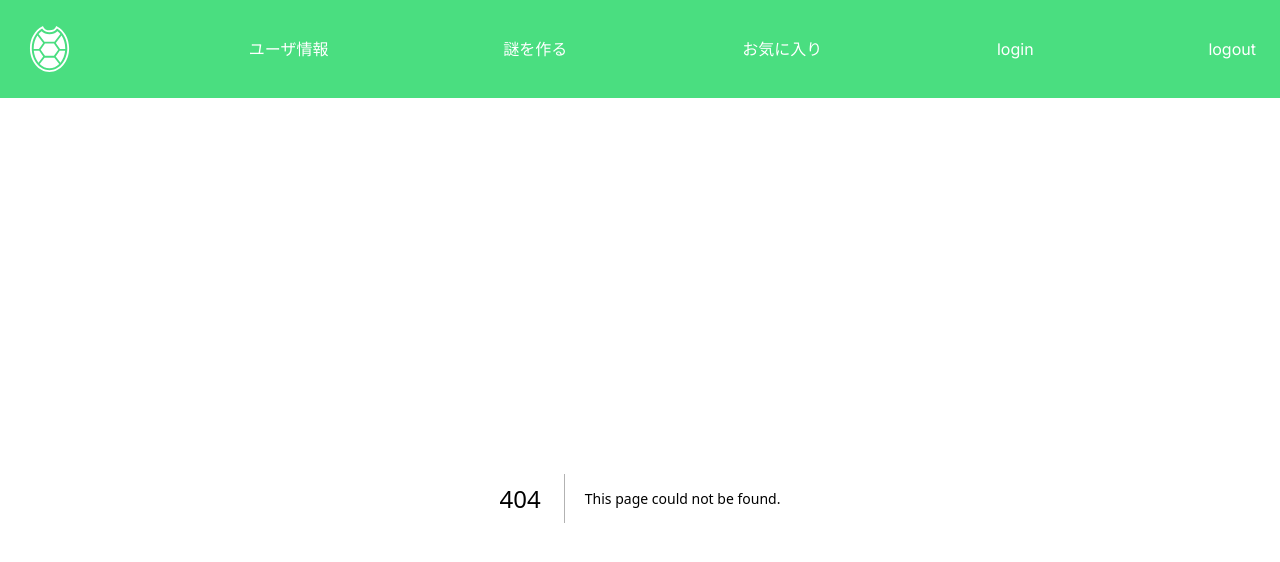
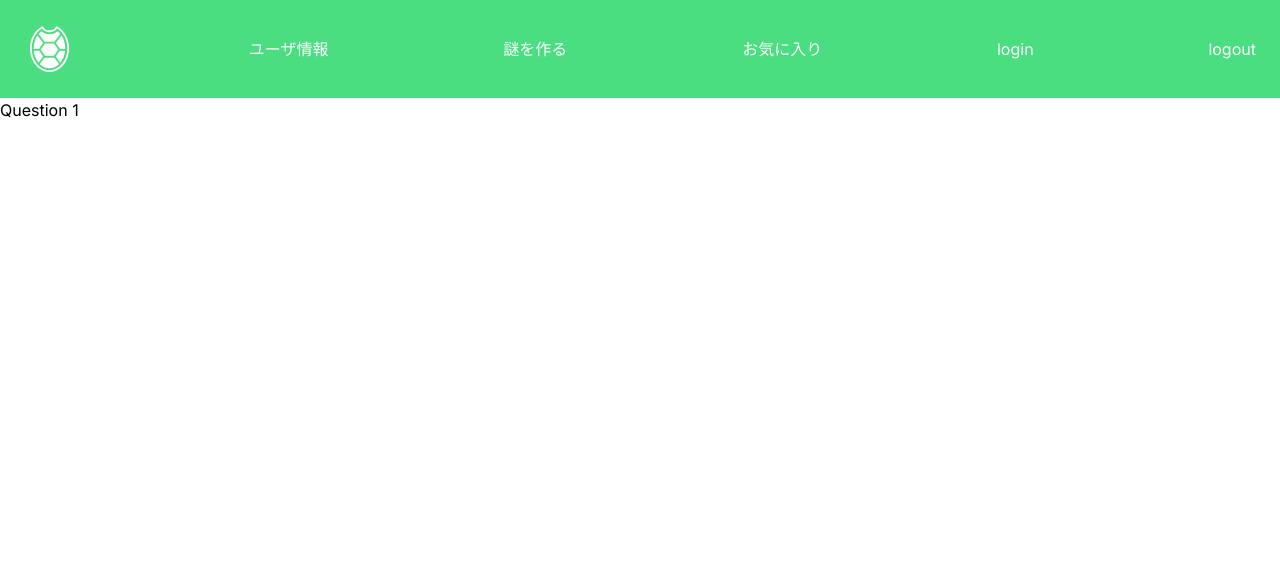
Before and after one commit to matsumura-lvgs/umigame-no-soup, a Next.js app: page /questions/1 in a window 1280 px wide. Before the commit this address had no page. Shown: the top 562 px of the page. Built offline with nearby package versions, Linux system fonts and the light colour scheme.

Commit message:
[add] Question詳細の追加

```diff
--- /dev/null
+++ b/src/app/questions/[id]/page.tsx
@@ -0,0 +1,8 @@
+type Props = {
+  params: { id: string }
+}
+const Question = (props: Props) => {
+  return <div>Question {props.params.id}</div>
+}
+
+export default Question
```
